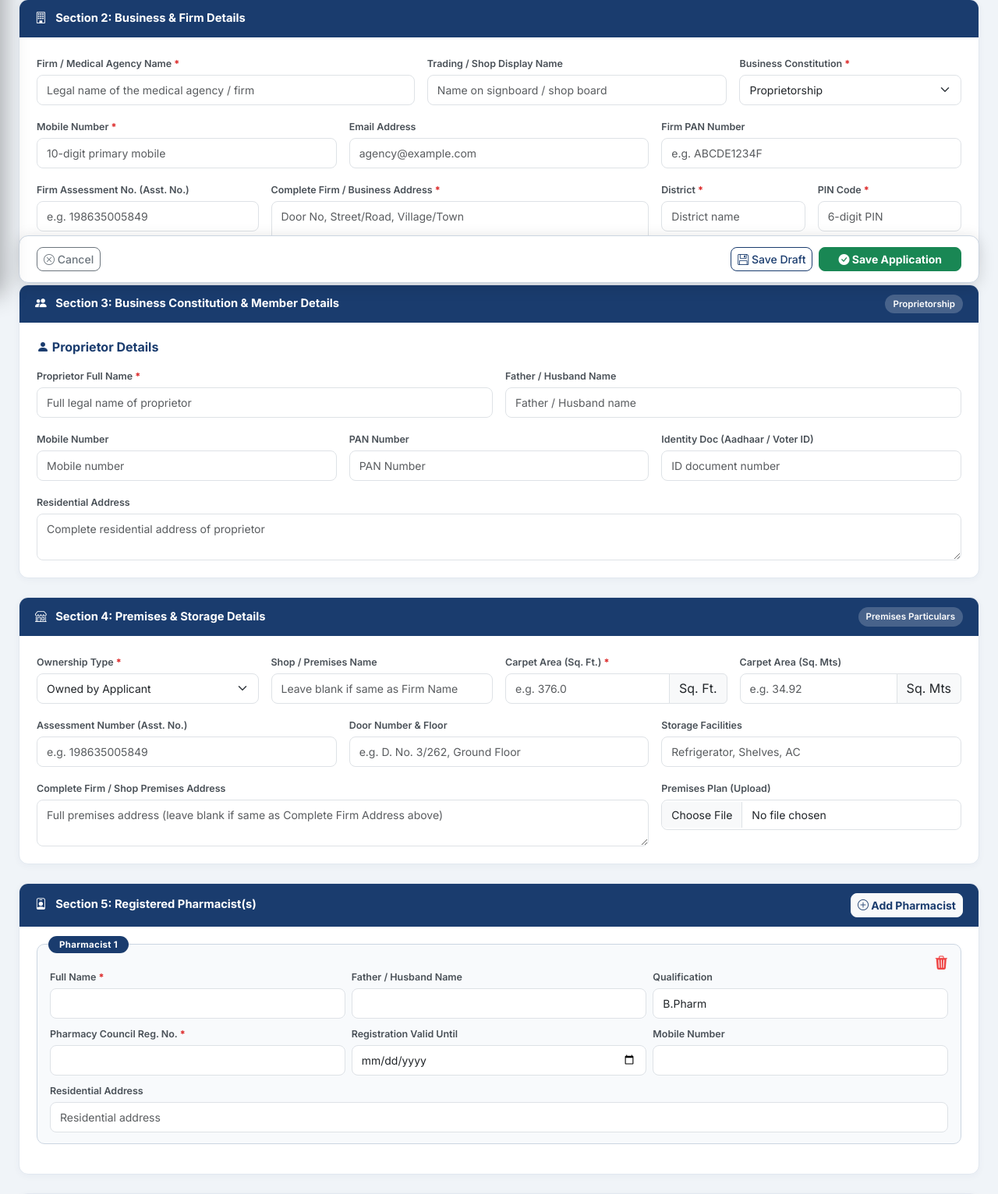
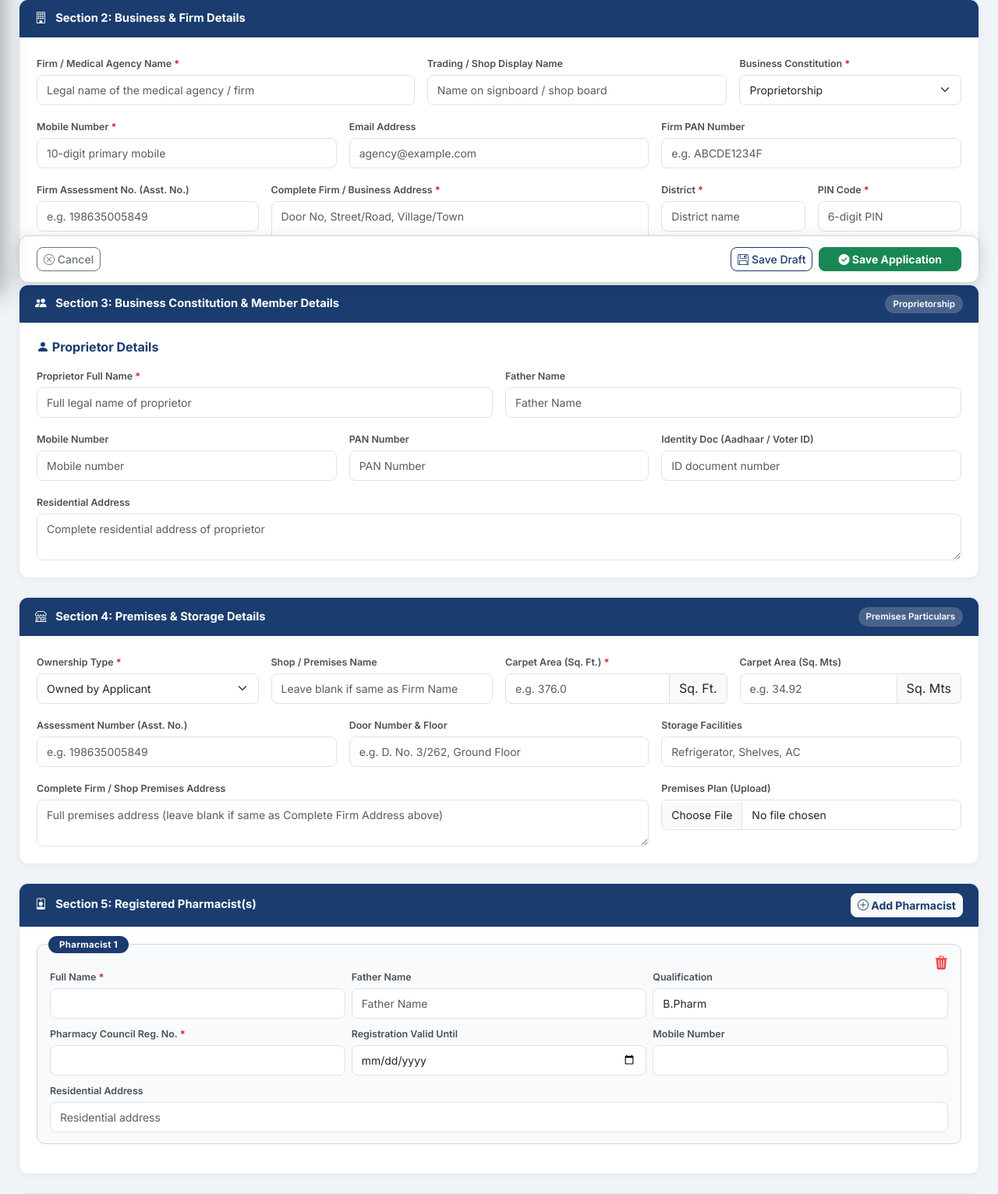
Before and after one commit to NichenametlaDheeraj/medical-licence-public, a Flask app: page /applications/new in a window 1280 px wide. Shown: the part 422-1954 px from the top of the page at 78% size. Run offline with Flask 3, Linux system fonts and the light colour scheme; a user stored in the database is signed in.

Commit message:
Update labels from Father / Husband Name to Father Name across forms, views, and exports

```diff
--- a/app/services/pdf_service.py
+++ b/app/services/pdf_service.py
@@ -735,7 +735,7 @@ def _build_pharmacist_declaration(app, styles):
         ('1. Name & address of the proposed shop:', proposed_shop_text, 'normal'),
         ('2. Email ID<br/>&nbsp;&nbsp;&nbsp;&nbsp;Mobile No’s:', email_mobile_text, 'normal'),
         ('3. Full Name (Block Letters', full_name_text, 'normal'),
-        ('4. Father’s/Husband’s Name<br/>&nbsp;&nbsp;&nbsp;&nbsp;and his profession', father_prof_text, 'normal'),
+        ('4. Father’s Name<br/>&nbsp;&nbsp;&nbsp;&nbsp;and his profession', father_prof_text, 'normal'),
         ('5. Age', age_text, 'normal'),
         ('6. Permanent Address<br/>&nbsp;&nbsp;&nbsp;&nbsp;(Proof to be attached)', perm_addr_text, 'normal'),
         ('7. Present Residential Address', present_addr_text, 'normal'),
--- a/app/templates/applications/form.html
+++ b/app/templates/applications/form.html
@@ -325,9 +325,9 @@
                                value="{{ bd.proprietor_name if bd else '' }}" placeholder="Full legal name of proprietor">
                     </div>
                     <div class="col-md-6">
-                        <label class="form-label">Father / Husband Name</label>
+                        <label class="form-label">Father Name</label>
                         <input type="text" name="proprietor_father_husband" class="form-control"
-                               value="{{ bd.proprietor_father_husband if bd else '' }}" placeholder="Father / Husband name">
+                               value="{{ bd.proprietor_father_husband if bd else '' }}" placeholder="Father Name">
                     </div>
                     <div class="col-md-4">
                         <label class="form-label">Mobile Number</label>
@@ -392,8 +392,8 @@
                                 <input type="text" name="partner_name[]" class="form-control form-control-sm" value="{{ p.full_name or '' }}" placeholder="Partner name" required>
                             </div>
                             <div class="col-md-4">
-                                <label class="form-label">Father / Husband Name</label>
-                                <input type="text" name="partner_father[]" class="form-control form-control-sm" value="{{ p.father_husband_name or '' }}">
+                                <label class="form-label">Father Name</label>
+                                <input type="text" name="partner_father[]" class="form-control form-control-sm" value="{{ p.father_husband_name or '' }}" placeholder="Father Name">
                             </div>
                             <div class="col-md-3">
                                 <label class="form-label">Role</label>
@@ -588,8 +588,8 @@
                             <input type="text" name="pharma_name[]" class="form-control form-control-sm" value="{{ ph.full_name or '' }}" required>
                         </div>
                         <div class="col-md-4">
-                            <label class="form-label">Father / Husband Name</label>
-                            <input type="text" name="pharma_father[]" class="form-control form-control-sm" value="{{ ph.father_husband_name or '' }}">
+                            <label class="form-label">Father Name</label>
+                            <input type="text" name="pharma_father[]" class="form-control form-control-sm" value="{{ ph.father_husband_name or '' }}" placeholder="Father Name">
                         </div>
                         <div class="col-md-4">
                             <label class="form-label">Qualification</label>
@@ -848,8 +848,8 @@ document.addEventListener('DOMContentLoaded', function() {
                   <input type="text" name="partner_name[]" class="form-control form-control-sm" placeholder="Full legal name" required>
               </div>
               <div class="col-md-4">
-                  <label class="form-label">Father / Husband Name</label>
-                  <input type="text" name="partner_father[]" class="form-control form-control-sm" placeholder="Father / Husband">
+                  <label class="form-label">Father Name</label>
+                  <input type="text" name="partner_father[]" class="form-control form-control-sm" placeholder="Father Name">
               </div>
               <div class="col-md-3">
                   <label class="form-label">Role</label>
@@ -982,8 +982,8 @@ document.addEventListener('DOMContentLoaded', function() {
                   <input type="text" name="pharma_name[]" class="form-control form-control-sm" required>
               </div>
               <div class="col-md-4">
-                  <label class="form-label">Father / Husband Name</label>
-                  <input type="text" name="pharma_father[]" class="form-control form-control-sm">
+                  <label class="form-label">Father Name</label>
+                  <input type="text" name="pharma_father[]" class="form-control form-control-sm" placeholder="Father Name">
               </div>
               <div class="col-md-4">
                   <label class="form-label">Qualification</label>
--- a/app/templates/applications/view.html
+++ b/app/templates/applications/view.html
@@ -70,7 +70,7 @@
             <h6 class="mt-3 text-navy fw-bold">Proprietor</h6>
             <div class="detail-grid">
                 <div class="detail-item"><span class="detail-label">Name</span><span class="detail-value">{{ bd.proprietor_name }}</span></div>
-                <div class="detail-item"><span class="detail-label">Father/Husband</span><span class="detail-value">{{ bd.proprietor_father_husband or '—' }}</span></div>
+                <div class="detail-item"><span class="detail-label">Father Name</span><span class="detail-value">{{ bd.proprietor_father_husband or '—' }}</span></div>
                 <div class="detail-item"><span class="detail-label">DOB</span><span class="detail-value">{{ bd.proprietor_dob.strftime('%d/%m/%Y') if bd.proprietor_dob else '—' }}</span></div>
                 <div class="detail-item"><span class="detail-label">PAN</span><span class="detail-value">{{ bd.proprietor_pan or '—' }}</span></div>
                 <div class="detail-item"><span class="detail-label">Mobile</span><span class="detail-value">{{ bd.proprietor_mobile or '—' }}</span></div>
@@ -88,7 +88,7 @@
                         <tr>
                             <th>#</th>
                             <th>Partner Name</th>
-                            <th>Father / Husband</th>
+                            <th>Father Name</th>
                             <th>Role</th>
                             <th>Mobile & Email</th>
                             <th>PAN & ID Doc</th>
@@ -174,7 +174,7 @@
             {% for bo in app.building_owners %}
             <div class="detail-grid {% if not loop.last %}mb-3 pb-3{% endif %}" style="{% if not loop.last %}border-bottom:1px solid #f0f0f0{% endif %}">
                 <div class="detail-item"><span class="detail-label">Owner Name</span><span class="detail-value fw-bold">{{ bo.full_name or '—' }}</span></div>
-                <div class="detail-item"><span class="detail-label">Father / Husband</span><span class="detail-value">{{ bo.father_husband_name or '—' }}</span></div>
+                <div class="detail-item"><span class="detail-label">Father Name</span><span class="detail-value">{{ bo.father_husband_name or '—' }}</span></div>
                 <div class="detail-item"><span class="detail-label">Mobile</span><span class="detail-value">{{ bo.mobile or '—' }}</span></div>
                 <div class="detail-item"><span class="detail-label">Document Proof</span><span class="detail-value">{{ bo.ownership_doc_details or '—' }}</span></div>
             </div>
```
Also changed, not shown: app/services/excel_service.py (+4 -4 lines), instance/medical_agency.db.
